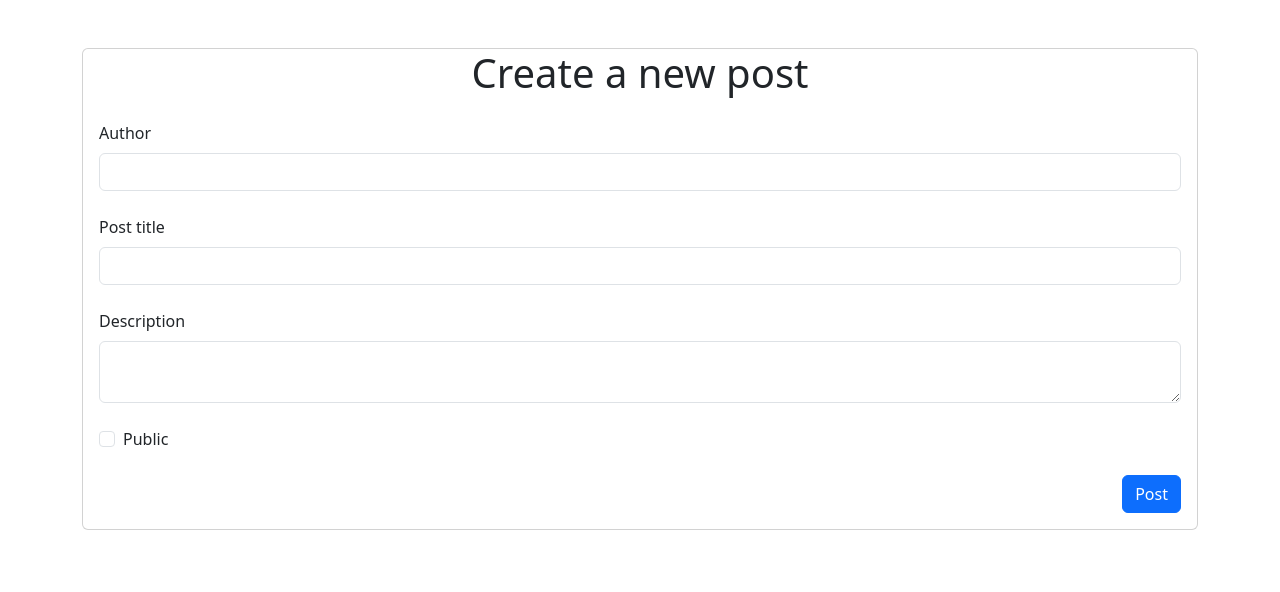
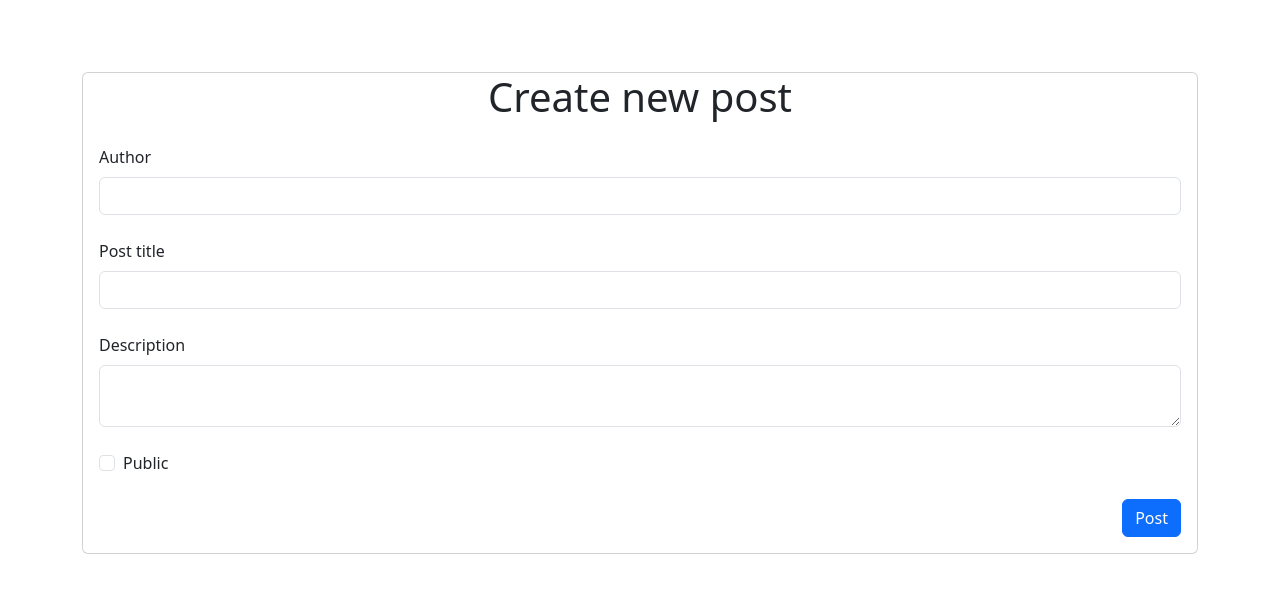
Before and after one commit to micheleferri01/react-post-form, a React (Vite) app: page / in a window 1280 px wide. Shown: the top 592 px of the page. Built offline with nearby package versions, Linux system fonts and the light colour scheme.

Commit message:
aggiunto messaggi di alert per l'utente

```diff
--- a/src/App.jsx
+++ b/src/App.jsx
@@ -8,8 +8,10 @@ const initialFormData = {
   public: false,
 };
 
+
 export default function App() {
   const [formData, setFormData] = useState(initialFormData);
+  const [alert, setAlert] = useState();
 
   const handleFormChange = (e) => {
     const { name, value, type, checked } = e.target;
@@ -20,26 +22,34 @@ export default function App() {
 
   const handleFormSubmit = (e) => {
     e.preventDefault();
-    axios.post('https://67c5b4f3351c081993fb1ab6.mockapi.io/api/posts', formData).then((res)=>{
+    axios.post('https://67c5b4f3351c081993fb1ab6.mockapi.io/api/posts', formData)
+      .then((res) => {
         console.table(res.data);
+        setAlert({ type: 'success', message: 'Post successfully created.' });
+        setFormData({ ...formData, author: "", title: "", body: "", public: false});
   })
+      .catch ((err) => {
+    setAlert({ type: 'danger', message: 'An error occurred during the creation of the post, please try again.' })
+  })
+
+  // console.table(formData);
 }
 
 return (
   <>
     <div className="container my-4 py-4">
-        <form onSubmit={handleFormSubmit} className="card">
-          <h1 className="text-center">Create a new post</h1>
+      <form onSubmit={handleFormSubmit} className="card my-4">
+        <h1 className="text-center">Create new post</h1>
 
         <div className="card-body d-flex flex-column">
           <div className="mb-4">
             <label htmlFor="author" className="form-label">Author</label>
-              <input value={formData.author} onChange={handleFormChange} type="text" name="author" id="author" className="form-control" required/>
+            <input value={formData.author} onChange={handleFormChange} type="text" name="author" id="author" className="form-control" required />
           </div>
 
           <div className="mb-4">
             <label htmlFor="post-title" className="form-label">Post title</label>
-              <input value={formData.title} onChange={handleFormChange} type="text" name="title" id='post-title' className="form-control" required/>
+            <input value={formData.title} onChange={handleFormChange} type="text" name="title" id='post-title' className="form-control" required />
           </div>
 
           <div className="mb-4">
@@ -48,7 +58,7 @@ export default function App() {
           </div>
 
           <div className="mb-4 form-check">
-              <input onChange={handleFormChange} type="checkbox" name="public" id="public" className="form-check-input" />
+            <input checked={formData.public} onChange={handleFormChange} type="checkbox" name="public" id="public" className="form-check-input" />
             <label htmlFor="public" className="form-check-label">Public</label>
           </div>
 
@@ -57,6 +67,9 @@ export default function App() {
           </div>
         </div>
       </form>
+
+      {alert && <div className={"alert alert-" + alert.type}>{alert.message}</div>}
+
     </div>
 
   </>
```
Lines whose indentation alone changed are shown as unchanged.
